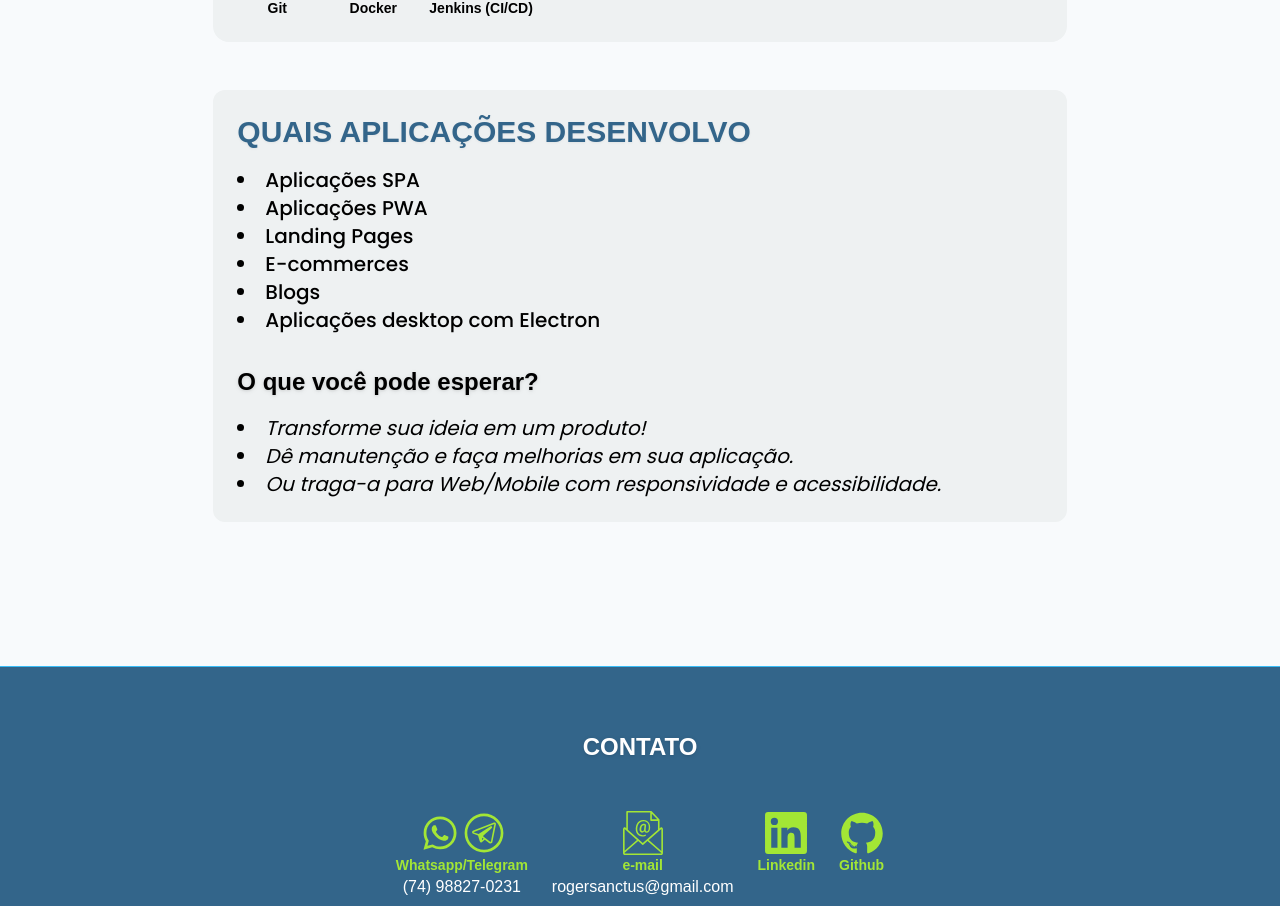
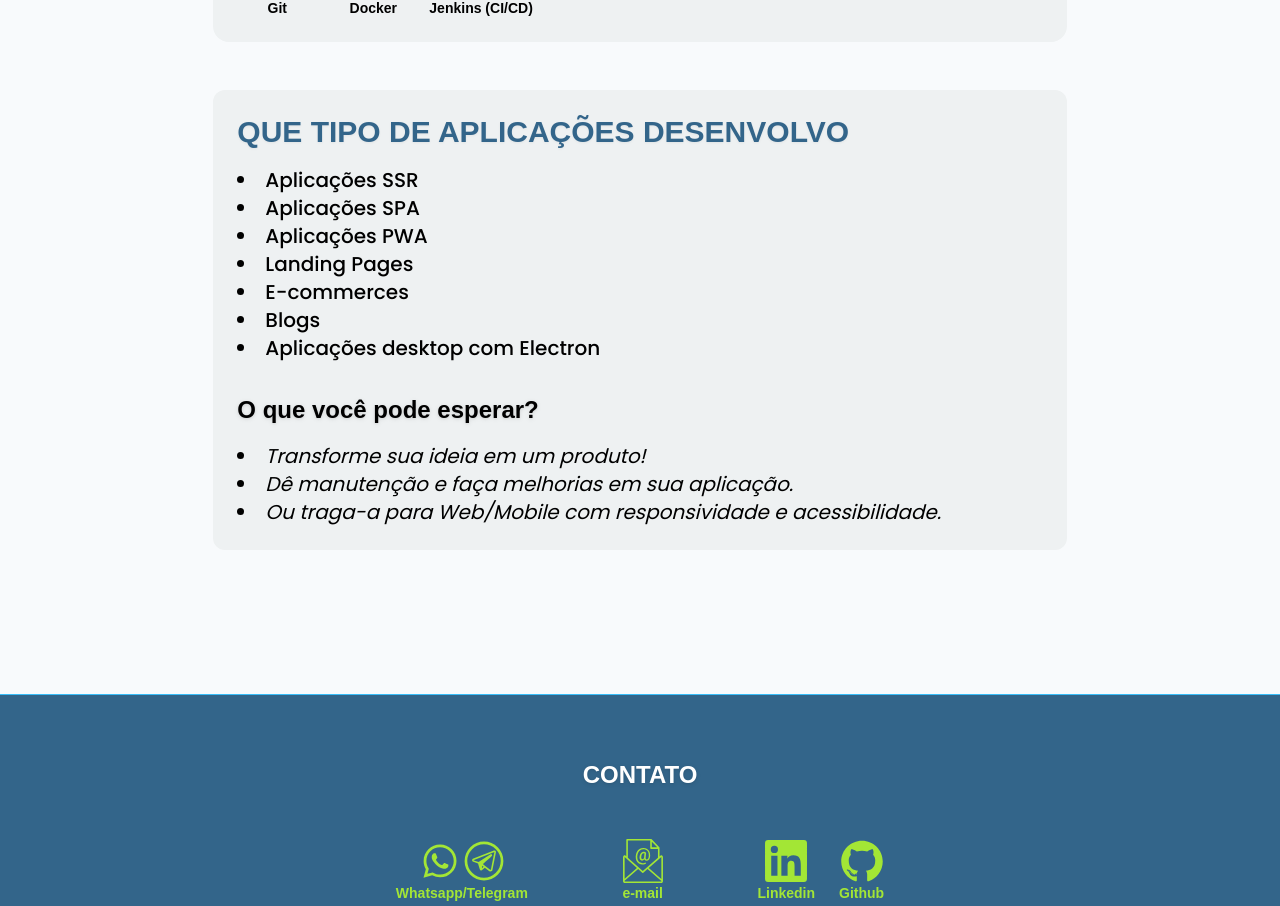
Before and after one commit to rogersanctus/landing-page-react, a Next.js app: page / in a window 1280 px wide. Shown: the part 2022-2928 px from the top of the page. Built offline with nearby package versions, Linux system fonts and the light colour scheme; a web font is replaced by a local one.

Commit message:
feat: adds more app types and fix title

```diff
--- a/src/components/AboutJobs.tsx
+++ b/src/components/AboutJobs.tsx
@@ -5,9 +5,10 @@ export function AboutJobs() {
       className="bg-surface p-6 rounded-xl w-full lg:w-4/6"
     >
       <span className="text-3xl font-semibold uppercase text-secondary drop-shadow-sm">
-        Quais aplicações desenvolvo
+        Que tipo de aplicações desenvolvo
       </span>
       <ul className="list-inside list-disc mt-4 font-medium text-xl text-black font-poppins">
+        <li className="cursor-pointer">Aplicações SSR</li>
         <li className="cursor-pointer">Aplicações SPA</li>
         <li className="cursor-pointer">Aplicações PWA</li>
         <li className="cursor-pointer">Landing Pages</li>
```
